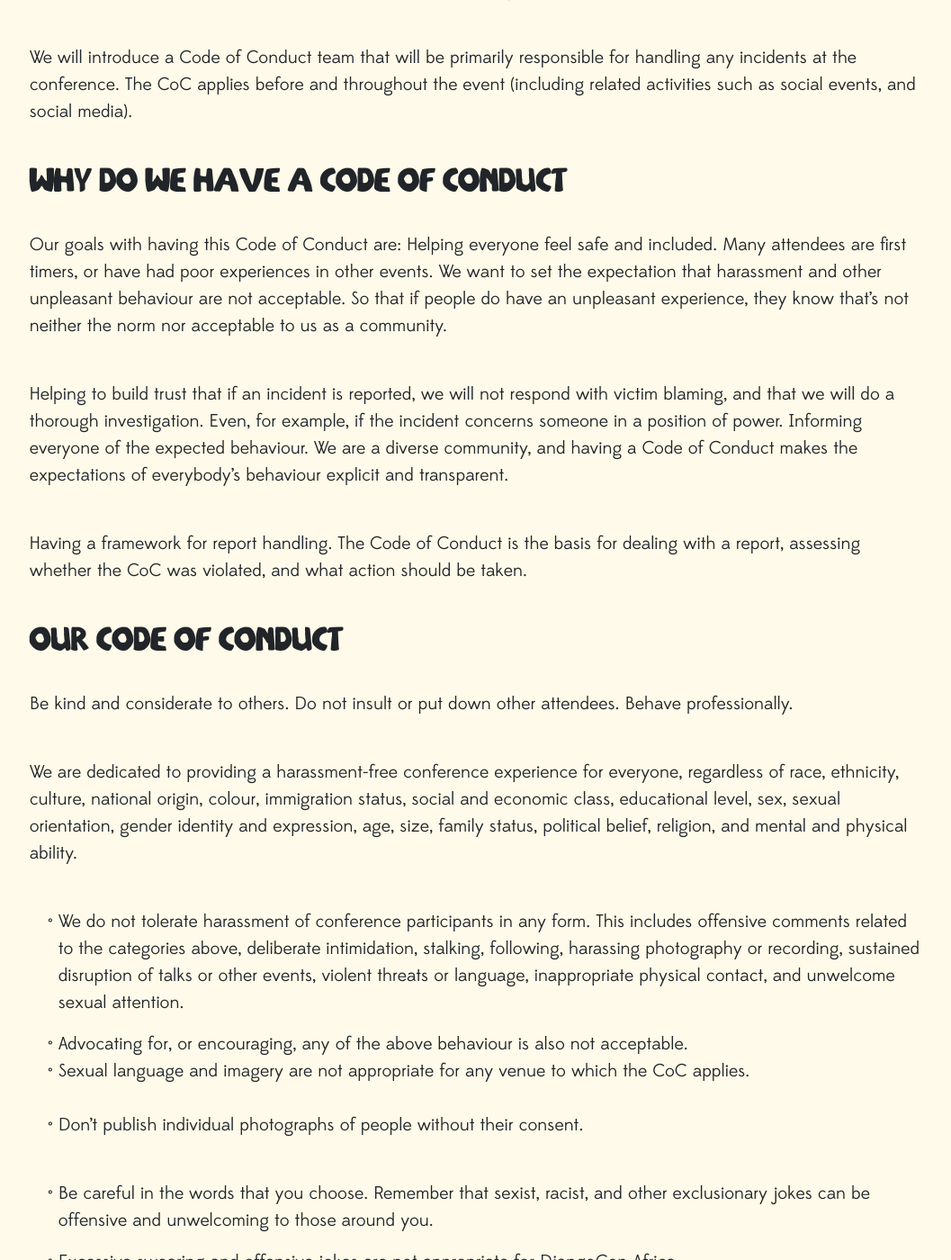
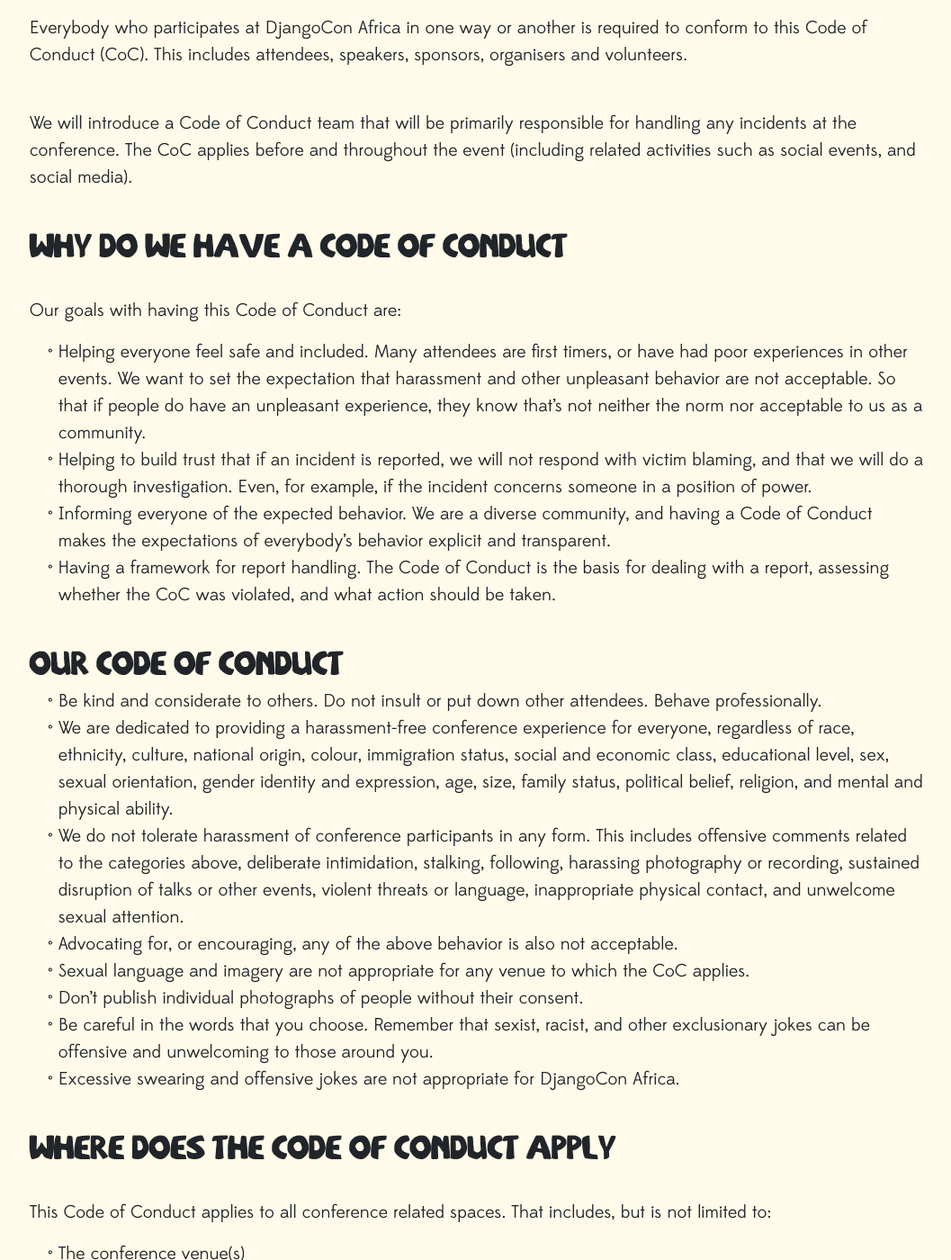
Before and after one commit to djangocon/2023.djangocon.africa, a Jekyll site: the page built from _pages/conduct.md, in a window 1280 px wide and 1400 px high, scrolled down 354 px. Shown: the whole window at 90% size, without its empty margins (209-1266 px from the left). Built offline with Jekyll 4.4.1, drawn with Linux system fonts in a browser that asks for light colours; some of the changed text lies outside the part shown.

Commit message:
cleanup CoC

```diff
--- a/_config.yml
+++ b/_config.yml
@@ -35,11 +35,18 @@
 
 # Our DjangoCon Africa settings...
 conduct_email: "conduct@djangocon.africa"
+conduct_phone: "+251951066483"
 contact_us_email: "hello@djangocon.africa"
 opportunity_grants_email: "grants@djangocon.africa"
 program_team_email: "program@djangocon.africa"
 sponsors_email: "sponsors@djangocon.africa"
 visa_email: "visas@djangocon.africa"
+
+coc_team:
+- Anna Makarudze
+- Daniele Procida
+- Jessica Upani
+- Helen Bire
 
 # Our DjangoCon Africa Links
 cfp: ""
--- a/_pages/conduct.md
+++ b/_pages/conduct.md
@@ -14,27 +14,21 @@
 ## Why do we have a Code of Conduct?
 
 Our goals with having this Code of Conduct are:
-Helping everyone feel safe and included. Many attendees are first timers, or have had poor experiences in other events. We want to set the expectation that harassment and other unpleasant behaviour are not acceptable. So that if people do have an unpleasant experience, they know that’s not neither the norm nor acceptable to us as a community.
 
-Helping to build trust that if an incident is reported, we will not respond with victim blaming, and that we will do a thorough investigation. Even, for example, if the incident concerns someone in a position of power.
-Informing everyone of the expected behaviour. We are a diverse community, and having a Code of Conduct makes the expectations of everybody’s behaviour explicit and transparent.
-
-Having a framework for report handling. The Code of Conduct is the basis for dealing with a report, assessing whether the CoC was violated, and what action should be taken.
+- Helping everyone feel safe and included. Many attendees are first timers, or have had poor experiences in other events. We want to set the expectation that harassment and other unpleasant behavior are not acceptable. So that if people do have an unpleasant experience, they know that’s not neither the norm nor acceptable to us as a community.
+- Helping to build trust that if an incident is reported, we will not respond with victim blaming, and that we will do a thorough investigation. Even, for example, if the incident concerns someone in a position of power.
+- Informing everyone of the expected behavior. We are a diverse community, and having a Code of Conduct makes the expectations of everybody’s behavior explicit and transparent.
+- Having a framework for report handling. The Code of Conduct is the basis for dealing with a report, assessing whether the CoC was violated, and what action should be taken.
 
 ## Our Code of Conduct
 
-Be kind and considerate to others. Do not insult or put down other attendees. Behave professionally.
-
-We are dedicated to providing a harassment-free conference experience for everyone, regardless of race, ethnicity, culture, national origin, colour, immigration status, social and economic class, educational level, sex, sexual orientation, gender identity and expression, age, size, family status, political belief, religion, and mental and physical ability.
-
+- Be kind and considerate to others. Do not insult or put down other attendees. Behave professionally.
+- We are dedicated to providing a harassment-free conference experience for everyone, regardless of race, ethnicity, culture, national origin, colour, immigration status, social and economic class, educational level, sex, sexual orientation, gender identity and expression, age, size, family status, political belief, religion, and mental and physical ability.
 - We do not tolerate harassment of conference participants in any form. This includes offensive comments related to the categories above, deliberate intimidation, stalking, following, harassing photography or recording, sustained disruption of talks or other events, violent threats or language, inappropriate physical contact, and unwelcome sexual attention.
-
-- Advocating for, or encouraging, any of the above behaviour is also not acceptable.
+- Advocating for, or encouraging, any of the above behavior is also not acceptable.
 - Sexual language and imagery are not appropriate for any venue to which the CoC applies.
 - Don’t publish individual photographs of people without their consent.
-
 - Be careful in the words that you choose. Remember that sexist, racist, and other exclusionary jokes can be offensive and unwelcoming to those around you.
-
 - Excessive swearing and offensive jokes are not appropriate for DjangoCon Africa.
 
 ## Where does the Code of Conduct apply?
@@ -51,26 +45,26 @@
 ## What can happen if the CoC is violated?
 
 In case of a Code of Conduct violation, some of the most common actions organisers may take are:
-Demanding that a participant stops their behaviour.
-Demanding that a participant prevents further contact with certain other participants.
-Not publishing the video of a conference talk.
-Cancelling a conference talk.
-Removing a participant from the conference, without refund.
+
+- Demanding that a participant stops their behavior.
+- Demanding that a participant prevents further contact with certain other participants.
+- Not publishing the video of a conference talk.
+- Cancelling a conference talk.
+- Removing a participant from the conference, without refund.
 
 The action taken is at the discretion of the Code of Conduct team. Participants are expected to comply immediately, and further action may be taken in case a participant does not comply. A record will be kept of all incidents.
 
 ## Where to report incidents
 
-If a Code of Conduct incident happens to you, or witness it happening to someone else, please contact the CoC team immediately either in person, or by sending an email to [conduct@djangocon.africa](mailto:{{ site.conduct_email }}).
+If a Code of Conduct incident happens to you, or witness it happening to someone else, please contact the CoC team immediately either in person, or by sending an email to [{{ site.conduct_email }}](mailto:{{ site.conduct_email }}).
 
-In urgent cases, you can also phone us on [+251 951 066 483](tel:+251951066483).
+In urgent cases, you can also phone us on [{{ site.conduct_phone }}](tel:{{ site.conduct_phone }}).
 
 Our Code of Conduct team consists of:
 
-- Anna Makarudze
-- Daniele Procida
-- Jessica Upani
-- Helen Bire
+{% for member in site.coc_team %}- {{ member }}
+{% endfor %}
+
 
 The team members will be introduced in person at the conference. You can approach any of them at any time to discuss an incident or concern. You can also ask any other staff to help you find them at the conference.
 
```
Also changed, not shown: other parts of _pages/conduct.md (+1 -10 lines).
